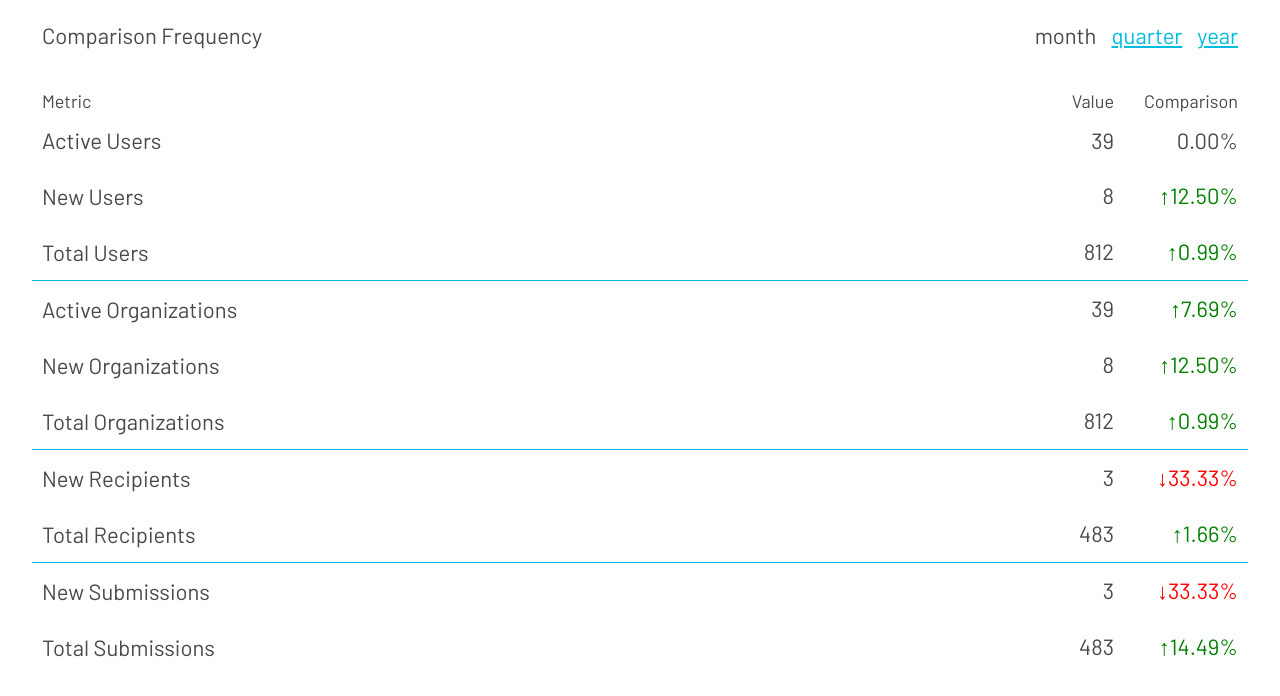
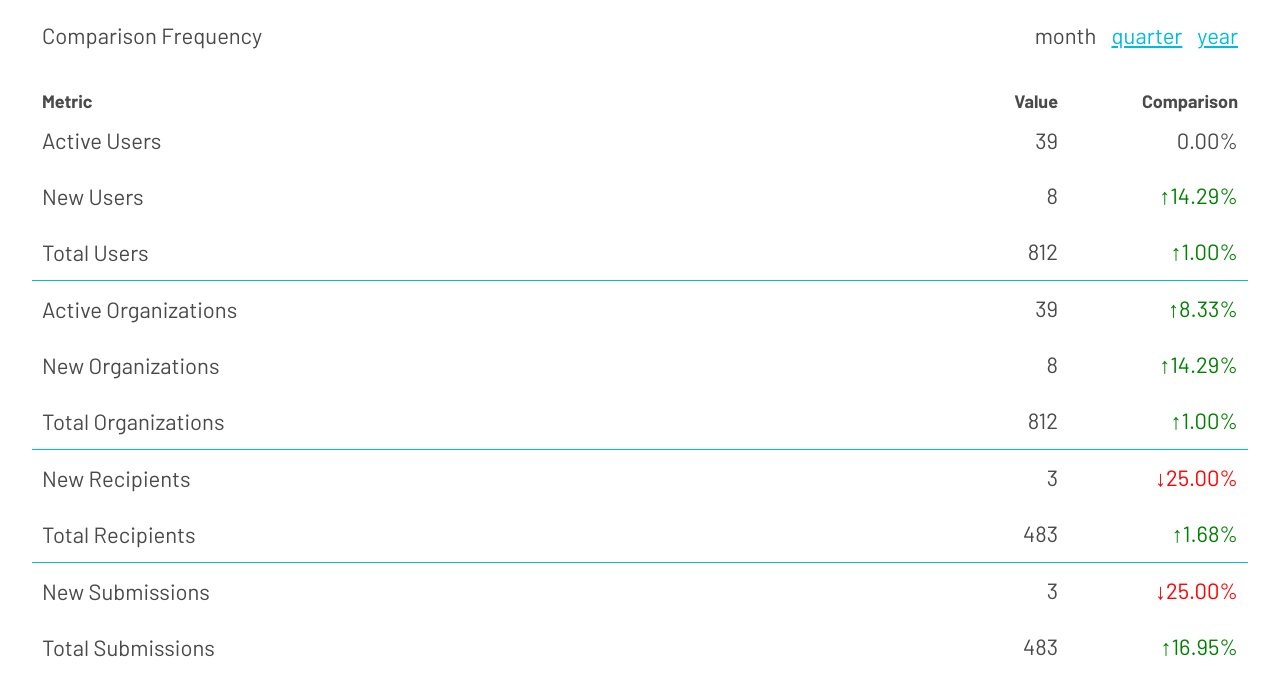
Before and after one commit to emauldin84/newstory-metrics-dashboard, a React (Create React App) app: page / in a window 1280 px wide. Shown: the top 696 px of the page. Built offline with nearby package versions, Linux system fonts and the light colour scheme.

Commit message:
minor css adjustments and reformluates comparison logic

```diff
--- a/src/components/Dashboard/Dashboard.css
+++ b/src/components/Dashboard/Dashboard.css
@@ -19,7 +19,7 @@
     text-align: right;
     margin-left: 20px;
     margin-right: 10px;
-    width: 13vmin;
+    width: 20vmin;
 }
 .titles{
     margin-top: 20px;
--- a/src/components/Dashboard/Dashboard.js
+++ b/src/components/Dashboard/Dashboard.js
@@ -124,6 +124,7 @@ let Dashboard = () => {
                     key={m}
                     metricsData={nsMetrics[m]}
                     metrics={m}
+                    frequency={frequency}
                     selectedMetric={selectedMetric}
                     handleMetricClick={handleMetricClick}/>
     })
@@ -134,9 +135,9 @@ let Dashboard = () => {
         <div className="dashboard-container" >
             <ComparisonFrequency handleFrequencyClick={handleFrequencyClick} frequency={frequency}/>
             <div className='title-display'>
-                <p className='titles' id='title-metric'>Metric</p>
-                <p className='titles' id='title-value'>Value</p>
-                <p className='titles' id='title-comparison'>Comparison</p>
+                <p className='titles' id='title-metric'><b>Metric</b></p>
+                <p className='titles' id='title-value'><b>Value</b></p>
+                <p className='titles' id='title-comparison'><b>Comparison</b></p>
             </div>
             {metricsDisplay}
             {modal}
--- a/src/components/Metric/Metric.css
+++ b/src/components/Metric/Metric.css
@@ -45,7 +45,7 @@
     margin-right: 20px;
 }
 .comparison  {
-    width: 13vmin;
+    width: 20vmin;
     text-align: right;
 }
 .positive {
--- a/src/components/Metric/Metric.js
+++ b/src/components/Metric/Metric.js
@@ -4,10 +4,10 @@ import './Metric.css'
 
 let Metric = (props) => {
     let metricsDataDisplay = Object.keys(props.metricsData).map(key => {
-        let comparison = props.metricsData[key].current - props.metricsData[key].lastMonth
+        let comparison = props.metricsData[key].current - props.metricsData[key][props.frequency]
         let compClass = comparison > 0 ? 'comparison positive' : comparison < 0 ? 'comparison negative' : 'comparison'
         let compArrow = comparison > 0 ? '↑' : comparison < 0 ? '↓' : null
-        let compPerc = ((Math.abs(comparison) / props.metricsData[key].current) * 100).toFixed(2)
+        let compPerc = ((Math.abs(comparison) / props.metricsData[key][props.frequency]) * 100).toFixed(2)
 
         return  <div key={key}className='metric-inline-display'>
                     <div className='metric-title-container'>
```
